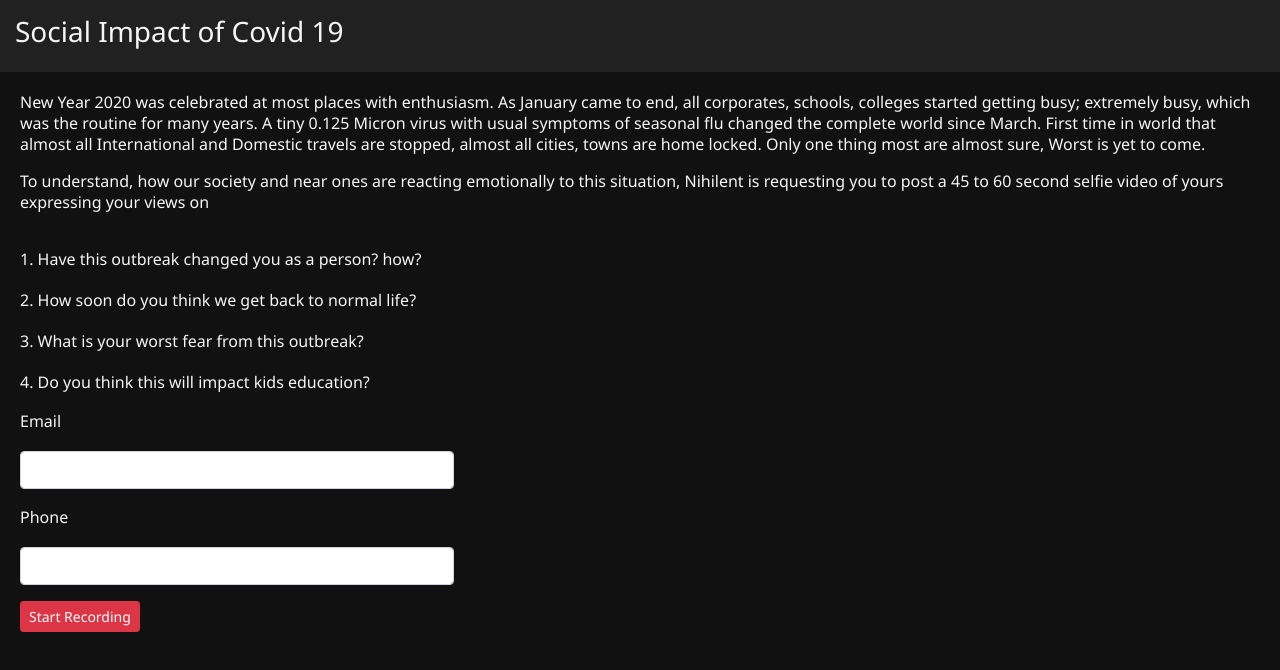
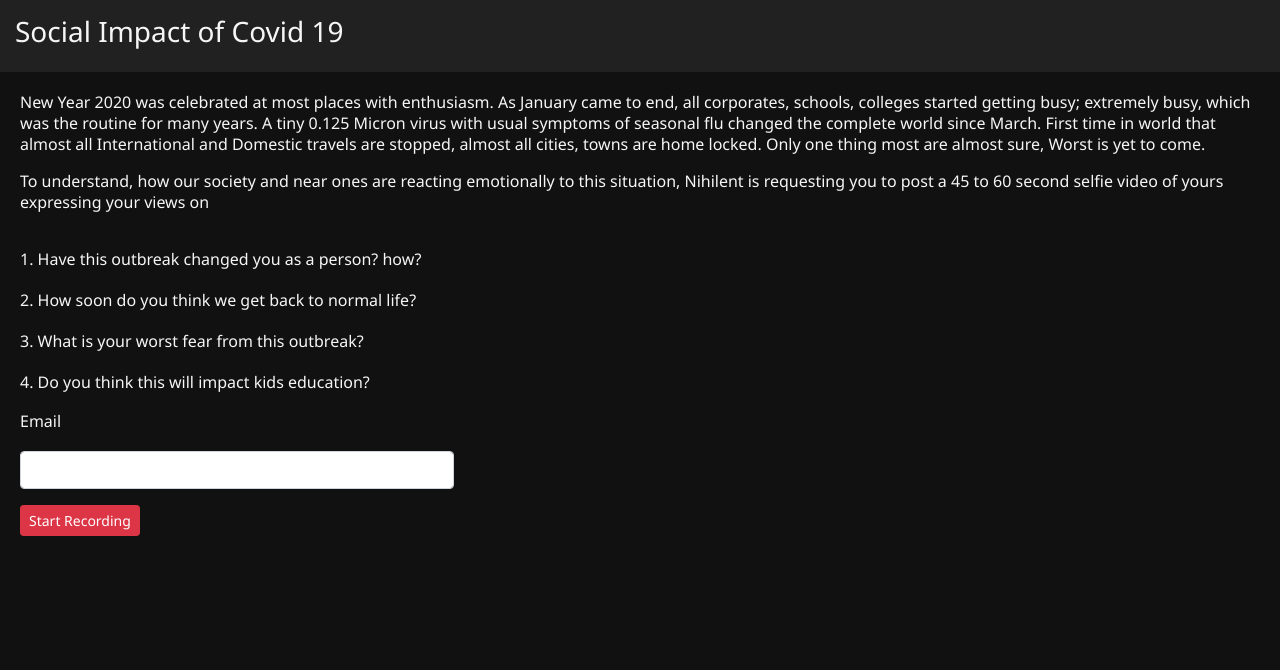
Before and after one commit to vaibhavphutane/Angular-Video-Recorder, an Angular app: page / in a window 1280 px wide. Shown: the top 670 px of the page. Built offline with nearby package versions, Linux system fonts and the light colour scheme.

Commit message:
review changes

```diff
--- a/src/app/Components/social-impact-collector/social-impact-collector.component.html
+++ b/src/app/Components/social-impact-collector/social-impact-collector.component.html
@@ -16,10 +16,10 @@
       <label  for="email">Email</label>
       <input name="email" [(ngModel)]="email" id="email" class="form-control" type="email">
     </div>
-    <div class="form-group">
+    <!-- <div class="form-group">
       <label for="phoneNumber">Phone</label>
       <input name="phone" [(ngModel)]="phone" id="phoneNumber" maxLength=10  class="form-control" type="text">
-    </div>
+    </div> -->
     <div [hidden]="hideVideo" class="form-group">
       <video id="recordingVideo" #videoElement controls autoplay="true" [muted]="'muted'"></video>
     </div>
--- a/src/app/Components/social-impact-collector/social-impact-collector.component.ts
+++ b/src/app/Components/social-impact-collector/social-impact-collector.component.ts
@@ -87,7 +87,7 @@ export class SocialImpactCollectorComponent implements OnInit, AfterViewInit {
   submit() {
     const payload = {
       email: this.email,
-      phone: this.phone,
+      // phone: this.phone,
       videoBlob: this.recordedBlob
     };
     this.uploadService.uploadVideo(payload).subscribe(res => {
--- a/src/app/upload.service.ts
+++ b/src/app/upload.service.ts
@@ -14,9 +14,8 @@ export class UploadService {
     // const file = new File([payload.videoBlob], 'recording');
     fd.append('video', payload.videoBlob, 'video.mp4');
     fd.append('email', payload.email);
-    fd.append('phone', payload.phone);
+    // fd.append('phone', payload.phone);
     console.log(fd);
     return this.http.post('http://localhost:80/FileUpload/FUpload.svc/Upload/', fd);
-    // return this.http.post('http://localhost:3000/upload', fd);
   }
 }
```
